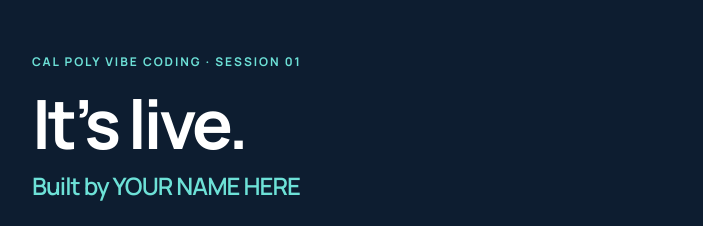
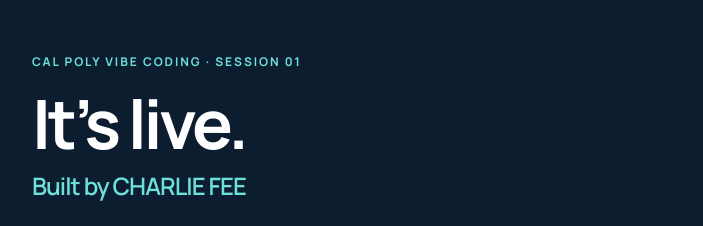
Before and after one commit to charliefee/cpvibecodingdemo, a plain HTML site: page index.html in a window 1280 px wide. Shown: the top 226 px of the page, without its empty margins (288-991 px from the left). Drawn offline with Linux system fonts and the light colour scheme; a web font is replaced by a local one.

Commit message:
Update author name in index.html

```diff
--- a/index.html
+++ b/index.html
@@ -112,7 +112,7 @@
   <h1>It&rsquo;s live.</h1>
 
   <!-- Step 5: change the name below to yours, then commit. -->
-  <p class="name">Built by YOUR NAME HERE</p>
+  <p class="name">Built by CHARLIE FEE</p>
 
   <p class="lead">
     This page is on the internet. Anyone you send this link to can open it,
```
